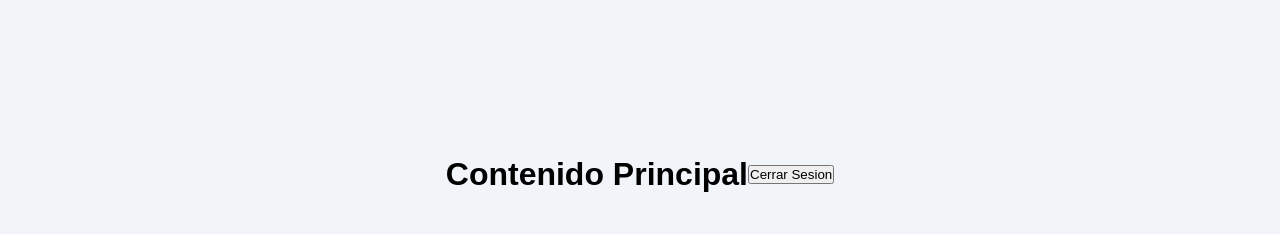
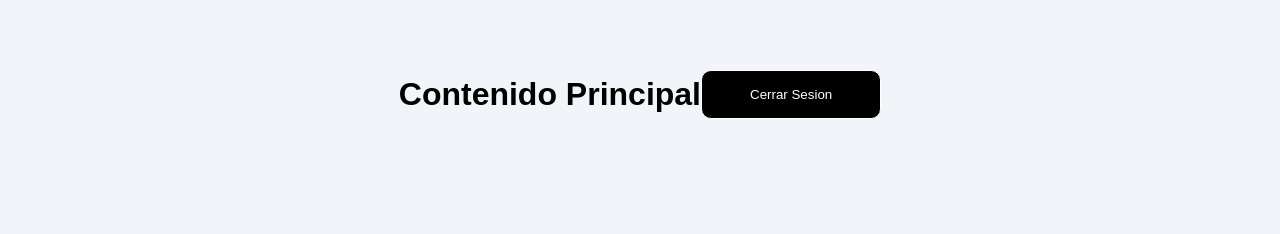
Before and after one commit to Alan3420/Game-Rank, a Vue app in the folder frontend/: page /content/overview in a window 1280 px wide. Shown: the part 267-501 px from the top of the page. Built offline with nearby package versions, Linux system fonts and the light colour scheme; no server answers; sample sign-in values are in the browser's storage.

Commit message:
actualizacion de envio de datos de pruebas al front

```diff
--- a/frontend/src/services/content_service.js
+++ b/frontend/src/services/content_service.js
@@ -1,11 +1,15 @@
 import api from './api';
 
-export const getContentOverview = async () => {
+export async function getContentOverview (contentOverview, user_id) {
     try {
-        const response = await api.get('/content/overview');
+        const response = await api.get('/content/overview',{
+            contentOverview: contentOverview,
+            user_id: user_id
+        });
+
         return response.data;
     } catch (error) {
-        console.error('Error fetching content overview:', error);
+        console.error('Error al cargar el resumen del contenido:', error);
         throw error;
     }
 };
--- a/frontend/src/view/content_overview.vue
+++ b/frontend/src/view/content_overview.vue
@@ -14,13 +14,18 @@ import { getContentOverview } from "../services/content_service";
 export default {
     data() {
         return {
-            contentOverview: null
+            contentOverview: null,
+            user_id: null
         }
     },
     async mounted() {
         try {
-            this.contentOverview = await getContentOverview();
-            document.getElementById("content").textContent= this.contentOverview
+            const response = await getContentOverview(this.contentOverview, this.user_id);
+            document.getElementById("content").textContent= JSON.stringify(response.message)
+            console.log(JSON.stringify(response.message));
+            const user = JSON.parse(localStorage.getItem("user"))
+            console.log(user.id_user);
+
         } catch (error) {
             console.error('Error fetching content overview:', error);
         }
@@ -38,7 +43,7 @@ export default {
 
 <style scoped>
 .content-overview{
-    min-height: 100vh;
+    min-height: 80vh;
     display: flex;
     flex-wrap: wrap;
     justify-content: center;
@@ -51,4 +56,18 @@ export default {
         flex: 1;
     }
 }
+button{
+    padding: 1rem 3rem;
+    border-radius: 10px;
+    border: 1px solid white;
+    color: white;
+    background-color: black;
+    cursor: pointer;
+
+}
+button:hover{
+    box-shadow: inset 0 0 3px 1px black;
+    background-color: grey;
+
+}
 </style>
```
Also changed, not shown: 1 other file (tests, documents, lock files or other folders).
